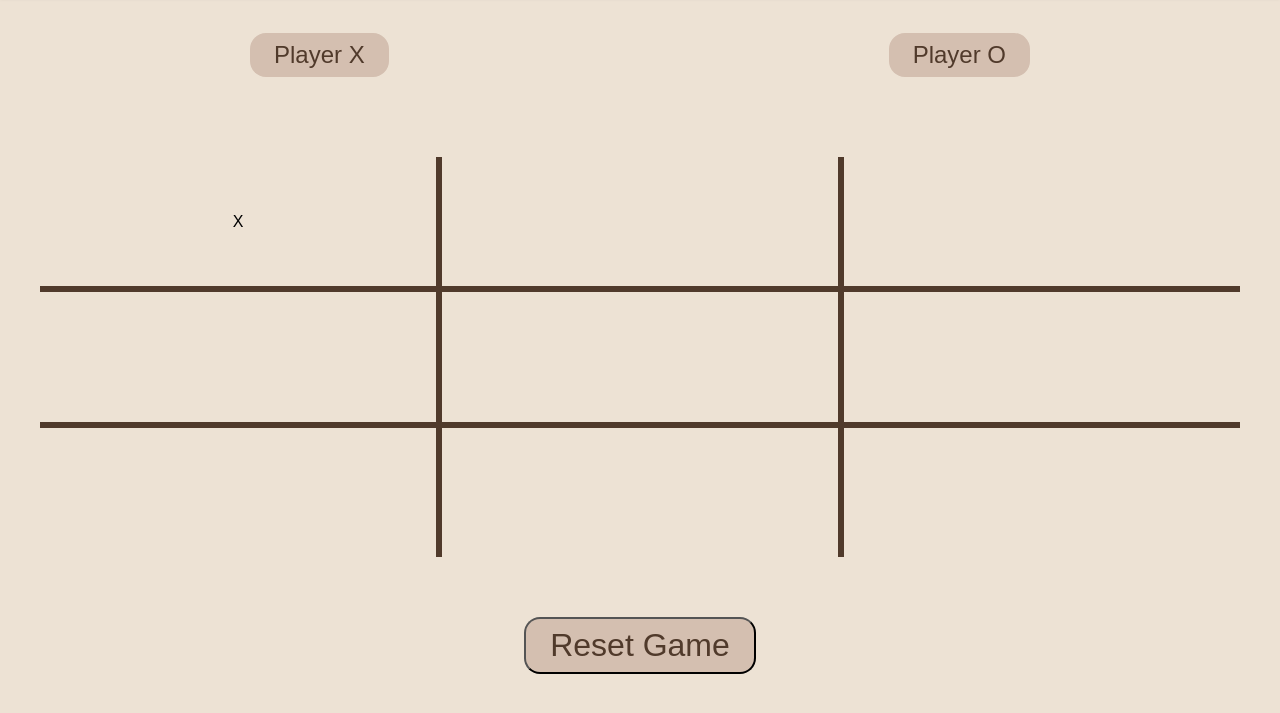
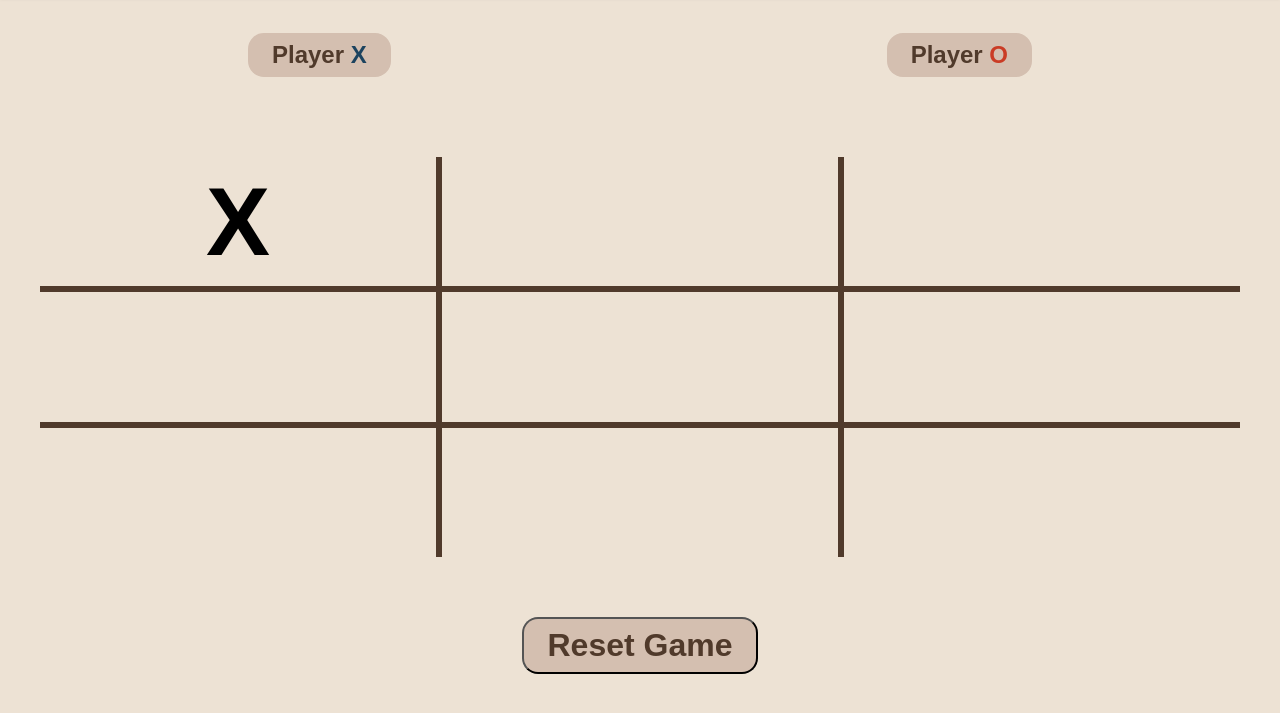
Before and after one commit to MarkKranenburg36/Tic-Tac-ToeV2, a plain HTML site: page index.html in a window 1280 px wide. Both pictures are taken after a click on the element 238 px from the left and 304 px from the top of the page. Shown: the part 83-796 px from the top of the page. Drawn offline with Linux system fonts and the light colour scheme.

Commit message:
make cell into object with color property

```diff
--- a/index.html
+++ b/index.html
@@ -14,8 +14,8 @@
 <body>
     <div id="header">Tic-Tac-Toe</div>
     <div class="displayContainer">
-        <div class="displayDiv">Player X</div>
-        <div class="displayDiv">Player O</div>
+        <div class="displayDiv">Player <span class="playerSymbol playerBlue">X</span></div>
+        <div class="displayDiv">Player <span class="playerSymbol playerRed">O</span></div>
     </div>
     <div id="gameBoard">
 
--- a/main.js
+++ b/main.js
@@ -4,7 +4,24 @@
 const main = (function () {
 
     const board = (function () {
-        let boardArr = [[' ', ' ', ' '], [' ', ' ', ' '], [' ', ' ', ' ']];
+        let boardArr = [
+            [
+              { symbol: ' ', color: null },
+              { symbol: ' ', color: null },
+              { symbol: ' ', color: null }
+            ],
+            [
+              { symbol: ' ', color: null },
+              { symbol: ' ', color: null },
+              { symbol: ' ', color: null }
+            ],
+            [
+              { symbol: ' ', color: null },
+              { symbol: ' ', color: null },
+              { symbol: ' ', color: null }
+            ]
+          ];
+
         let isFreeze = false;
 
         const printBoard = () => console.log(boardArr);
@@ -16,10 +33,9 @@ const main = (function () {
         const placeSymbol = (boardCoordinates) => {
             const row = boardCoordinates.slice(0, 1);
             const col = boardCoordinates.slice(1, 2);
-            if (boardArr[row][col] === ' ') {
-                boardArr[row][col] = game.getcurrentPlayer().Symbol;
+            if (boardArr[row][col].symbol === ' ') {
+                boardArr[row][col].symbol = game.getcurrentPlayer().Symbol;
             } else {
-                console.log('spot is already chosen.');
                 game.switchPlayerTurn(); // switch player to give current player another
                 // round to chose new cell, this will undo the effect of the
                 // switch player call in the playround function
@@ -29,7 +45,11 @@ const main = (function () {
         const getBoardArr = () => boardArr;
 
         const reset = () => {
-            boardArr = [[' ', ' ', ' '], [' ', ' ', ' '], [' ', ' ', ' ']];
+            boardArr =  [
+                [{ symbol: ' ', color: null },{ symbol: ' ', color: null },{ symbol: ' ', color: null }],
+                [{ symbol: ' ', color: null },{ symbol: ' ', color: null },{ symbol: ' ', color: null }],
+                [{ symbol: ' ', color: null },{ symbol: ' ', color: null },{ symbol: ' ', color: null }],
+              ];
             displayController.render()
         }
 
@@ -65,21 +85,21 @@ const main = (function () {
             // check is player has 3 on a row horizontaly
             for (let i = 0; i < board.getBoardArr().length; i++) {
                 const row = board.getBoardArr()[i];
-                if (row[0] === symbolToCheck && row[1] === symbolToCheck && row[2] === symbolToCheck) {
+                if (row[0].symbol === symbolToCheck && row[1].symbol === symbolToCheck && row[2].symbol === symbolToCheck) {
                     endGame();
                 }
             }
             // check is player has 3 on a row vertically
             for (let i = 0; i < 3; i++) {
-                if (cell[0][i] === symbolToCheck && cell[1][i] === symbolToCheck && cell[2][i] === symbolToCheck) {
+                if (cell[0][i].symbol === symbolToCheck && cell[1][i].symbol === symbolToCheck && cell[2][i].symbol === symbolToCheck) {
                     endGame();
                 }
             }
             // check is player has 3 on a row diagornally
-            if (cell[0][0] === symbolToCheck && cell[1][1] === symbolToCheck && cell[2][2] === symbolToCheck) {
+            if (cell[0][0].symbol === symbolToCheck && cell[1][1].symbol === symbolToCheck && cell[2][2].symbol === symbolToCheck) {
                 endGame();
             }
-            if (cell[0][2] === symbolToCheck && cell[1][1] === symbolToCheck && cell[2][0] === symbolToCheck) {
+            if (cell[0][2].symbol === symbolToCheck && cell[1][1].symbol === symbolToCheck && cell[2][0].symbol === symbolToCheck) {
                 endGame();
             }
         }
@@ -118,15 +138,15 @@ const main = (function () {
 
         const render = () => {
             displayBoard.innerHTML = `
-                <div id="cell1" data-cellCoordinates="00">${board.getBoardArr()[0][0]}</div>
-                <div id="cell2" data-cellCoordinates="01">${board.getBoardArr()[0][1]}</div>
-                <div id="cell3" data-cellCoordinates="02">${board.getBoardArr()[0][2]}</div>
-                <div id="cell4" data-cellCoordinates="10">${board.getBoardArr()[1][0]}</div>
-                <div id="cell5" data-cellCoordinates="11">${board.getBoardArr()[1][1]}</div>
-                <div id="cell6" data-cellCoordinates="12">${board.getBoardArr()[1][2]}</div>
-                <div id="cell7" data-cellCoordinates="20">${board.getBoardArr()[2][0]}</div>
-                <div id="cell8" data-cellCoordinates="21">${board.getBoardArr()[2][1]}</div>
-                <div id="cell9" data-cellCoordinates="22">${board.getBoardArr()[2][2]}</div>
+                <div id="cell1" data-cellCoordinates="00">${board.getBoardArr()[0][0].symbol}</div>
+                <div id="cell2" data-cellCoordinates="01">${board.getBoardArr()[0][1].symbol}</div>
+                <div id="cell3" data-cellCoordinates="02">${board.getBoardArr()[0][2].symbol}</div>
+                <div id="cell4" data-cellCoordinates="10">${board.getBoardArr()[1][0].symbol}</div>
+                <div id="cell5" data-cellCoordinates="11">${board.getBoardArr()[1][1].symbol}</div>
+                <div id="cell6" data-cellCoordinates="12">${board.getBoardArr()[1][2].symbol}</div>
+                <div id="cell7" data-cellCoordinates="20">${board.getBoardArr()[2][0].symbol}</div>
+                <div id="cell8" data-cellCoordinates="21">${board.getBoardArr()[2][1].symbol}</div>
+                <div id="cell9" data-cellCoordinates="22">${board.getBoardArr()[2][2].symbol}</div>
             `;
 
             const boardCells = displayBoard.querySelectorAll(':scope > div');
--- a/styles.css
+++ b/styles.css
@@ -13,10 +13,12 @@
     --primary-dark: #503A2B;
     --primary-soft: #D4BFB0;
     --player-red: #CA3C25;
+    --player-blue: #1C435F;
 }
 
 body {
     font-family: "Poppins", sans-serif;
+    font-weight: 600;
     margin: 0;
     background-color: var(--primary-light);
 }
@@ -48,6 +50,7 @@ body {
 }
 
 #gameBoard {
+    font-size: 6rem;
     margin: 10vh 5vh 7.5vh 5vh;
     height: 50vh;
     display: grid;
@@ -68,9 +71,22 @@ body {
 
 button {
     font-size: 2rem;
+    font-weight: 600;
 }
 
 #resetBtnContainer {
     height: 12.5vh;
     align-items: start;
 }
+
+.playerSymbol {
+    font-weight: 600;
+}
+
+.playerRed {
+    color: var(--player-red);
+}
+
+.playerBlue {
+    color: var(--player-blue);
+}
```
